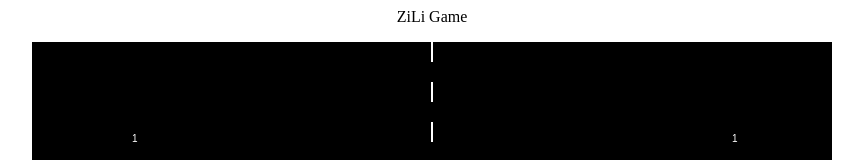
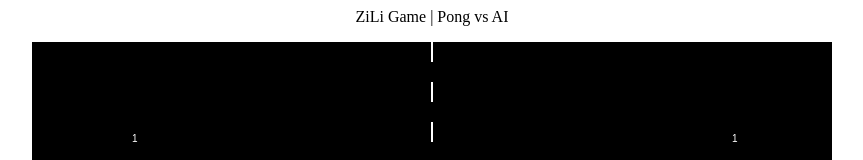
Before and after one commit to DejanMur/ZiLi, a plain HTML site: page index.html in a window 1280 px wide. Shown: the top 160 px of the page, without its empty margins (208-1071 px from the left). Drawn offline with Linux system fonts and the light colour scheme.

Commit message:
Update index.html

```diff
--- a/index.html
+++ b/index.html
@@ -1,6 +1,6 @@
 <html>
 <body align="center">
-<p>ZiLi Game</p>
+<p>ZiLi Game | Pong vs AI</p>
 <canvas id="gameCanvas" width="800" height="600"></canvas>
 <script>
 var canvas;
```
